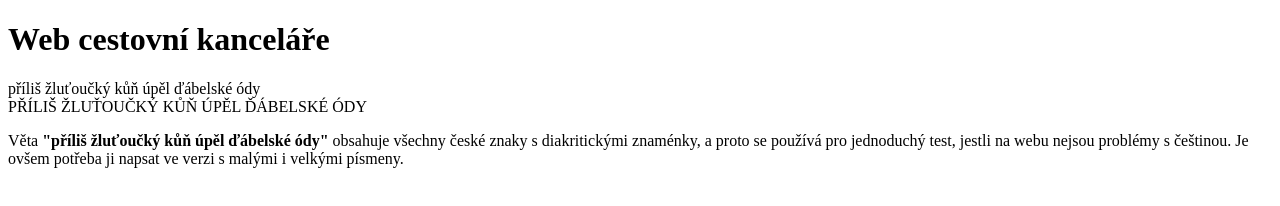
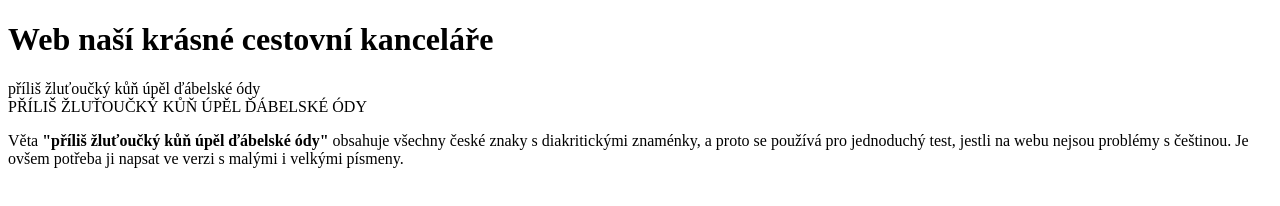
Before and after one commit to serych/19M-odp, a plain HTML site: page index.html in a window 1280 px wide. Drawn offline with Linux system fonts and the light colour scheme.

Commit message:
další změna

```diff
--- a/index.html
+++ b/index.html
@@ -6,7 +6,7 @@
 </head>
 <body>
 
-<h1>Web cestovní kanceláře</h1>
+<h1>Web naší krásné cestovní kanceláře</h1>
 příliš žluťoučký kůň úpěl ďábelské ódy<br>
 PŘÍLIŠ ŽLUŤOUČKÝ KŮŇ ÚPĚL ĎÁBELSKÉ ÓDY
 
```
